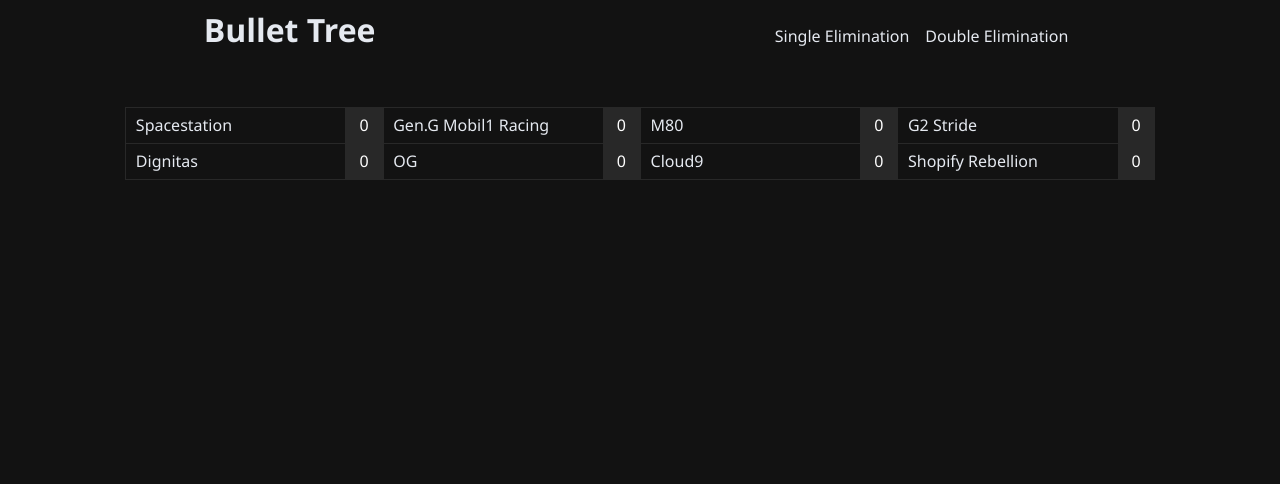
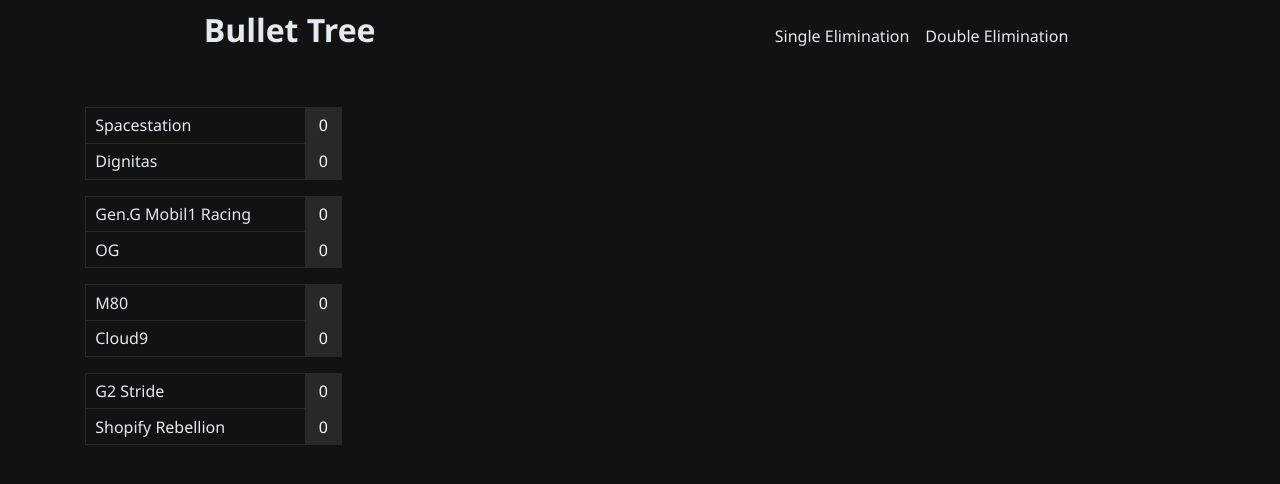
Before and after one commit to peteryn/BulletTree, an Angular app: page / in a window 1280 px wide. Shown: the top 484 px of the page. Built offline with nearby package versions, Linux system fonts and the light colour scheme.

Commit message:
Add order dependent implementation of single elim bracket

```diff
--- a/src/app/app.component.css
+++ b/src/app/app.component.css
@@ -1,6 +1,15 @@
 main {
-    display: flex;
-    justify-content: center;
-    color: #e5e9f0;
-    margin-top: 3em;
+	display: grid;
+	color: #e5e9f0;
+	margin-top: 3em;
+
+	grid-template-columns: 1fr 1fr 1fr;
 }
+
+section {
+	display: flex;
+	flex-direction: column;
+	justify-content: center;
+	align-items: center;
+	row-gap: 1em;
+}
--- a/src/app/app.component.html
+++ b/src/app/app.component.html
@@ -1,9 +1,36 @@
 <app-navbar></app-navbar>
 
 <main>
-	<!-- <app-match [team1]="teams[0]" [team2]="teams[1]"></app-match>
-	<app-match [team1]="teams[2]" [team2]="teams[3]"></app-match> -->
-	<ng-container *ngFor="let match of matchups">
-		<app-match [team1]="match.team1" [team2]="match.team2"></app-match>
-	</ng-container>
+	<section id="quarterfinals">
+		<ng-container *ngFor="let match of quarterFinals">
+			<app-match
+				[team1]="match.team1"
+				[team2]="match.team2"
+				[team1Score]="match.team1Score"
+				[team2Score]="match.team2Score"
+				(winnerEvent)="updateSemiFinals($event)"
+			></app-match>
+		</ng-container>
+	</section>
+	<section>
+		<ng-container *ngFor="let match of semiFinals">
+			<app-match
+				[team1]="match.team1"
+				[team2]="match.team2"
+				[team1Score]="match.team1Score"
+				[team2Score]="match.team2Score"
+				(winnerEvent)="updateGrandFinals($event)"
+			></app-match>
+		</ng-container>
+	</section>
+	<section>
+		<ng-container *ngFor="let match of grandFinals">
+			<app-match
+				[team1]="match.team1"
+				[team2]="match.team2"
+				[team1Score]="match.team1Score"
+				[team2Score]="match.team2Score"
+			></app-match>
+		</ng-container>
+	</section>
 </main>
--- a/src/app/app.component.ts
+++ b/src/app/app.component.ts
@@ -29,14 +29,41 @@
 		'Shopify Rebellion',
 	];
 
-	matchups: Match[] = [];
+	semiFinalTeams: string[] = [];
+	grandFinalTeams: string[] = [];
+
+	quarterFinals: Match[] = [];
+	semiFinals: Match[] = [];
+	grandFinals: Match[] = [];
 
 	constructor() {
-		for (let i = 0; i < this.teams.length; i += 2) {
-			this.matchups.push({
-				team1: this.teams[i],
-				team2: this.teams[i + 1],
+		this.createMatches(this.teams, this.quarterFinals);
+	}
+
+	createMatches(teams: string[], matches: Match[]) {
+		for (let i = 0; i < teams.length; i += 2) {
+			matches.push({
+				team1: teams[i],
+				team2: teams[i + 1],
+				team1Score: 0,
+				team2Score: 0,
 			});
 		}
 	}
+
+	updateSemiFinals(winner: string) {
+		// TODO: remove winner, if the winner changes
+		this.semiFinalTeams.push(winner);
+
+		if (this.semiFinalTeams.length === 4) {
+			this.createMatches(this.semiFinalTeams, this.semiFinals);
+		}
+	}
+
+	updateGrandFinals(winner: string) {
+		this.grandFinalTeams.push(winner);
+		if (this.grandFinalTeams.length === 2) {
+			this.createMatches(this.grandFinalTeams, this.grandFinals);
+		}
+	}
 }
--- a/src/app/match.ts
+++ b/src/app/match.ts
@@ -1,4 +1,6 @@
 export interface Match {
 	team1: string;
 	team2: string;
+	team1Score: number;
+	team2Score: number;
 }
--- a/src/app/match/match.component.ts
+++ b/src/app/match/match.component.ts
@@ -1,4 +1,4 @@
-import { Component, Input } from '@angular/core';
+import { Component, EventEmitter, Input, Output } from '@angular/core';
 
 @Component({
 	selector: 'app-match',
@@ -11,8 +11,10 @@
 	@Input() team1: string = '';
 	@Input() team2: string = '';
 
-	team1Score: number = 0;
-	team2Score: number = 0;
+	@Input() team1Score: number = 0;
+	@Input() team2Score: number = 0;
+
+	@Output() winnerEvent = new EventEmitter<string>();
 
 	update(t1Score: string, t2Score: string) {
 		this.team1Score = parseInt(t1Score);
@@ -20,10 +22,13 @@
 		console.log(`${this.team1Score} : ${this.team2Score}`);
 		if (this.team1Score > this.team2Score) {
 			console.log(`${this.team1} is winning`);
+			this.winnerEvent.emit(this.team1);
 		} else if (this.team1Score < this.team2Score) {
 			console.log(`${this.team2} is winning`);
+			this.winnerEvent.emit(this.team2);
 		} else {
 			console.log('The series is tied');
+			this.winnerEvent.emit('');
 		}
 	}
 }
```
